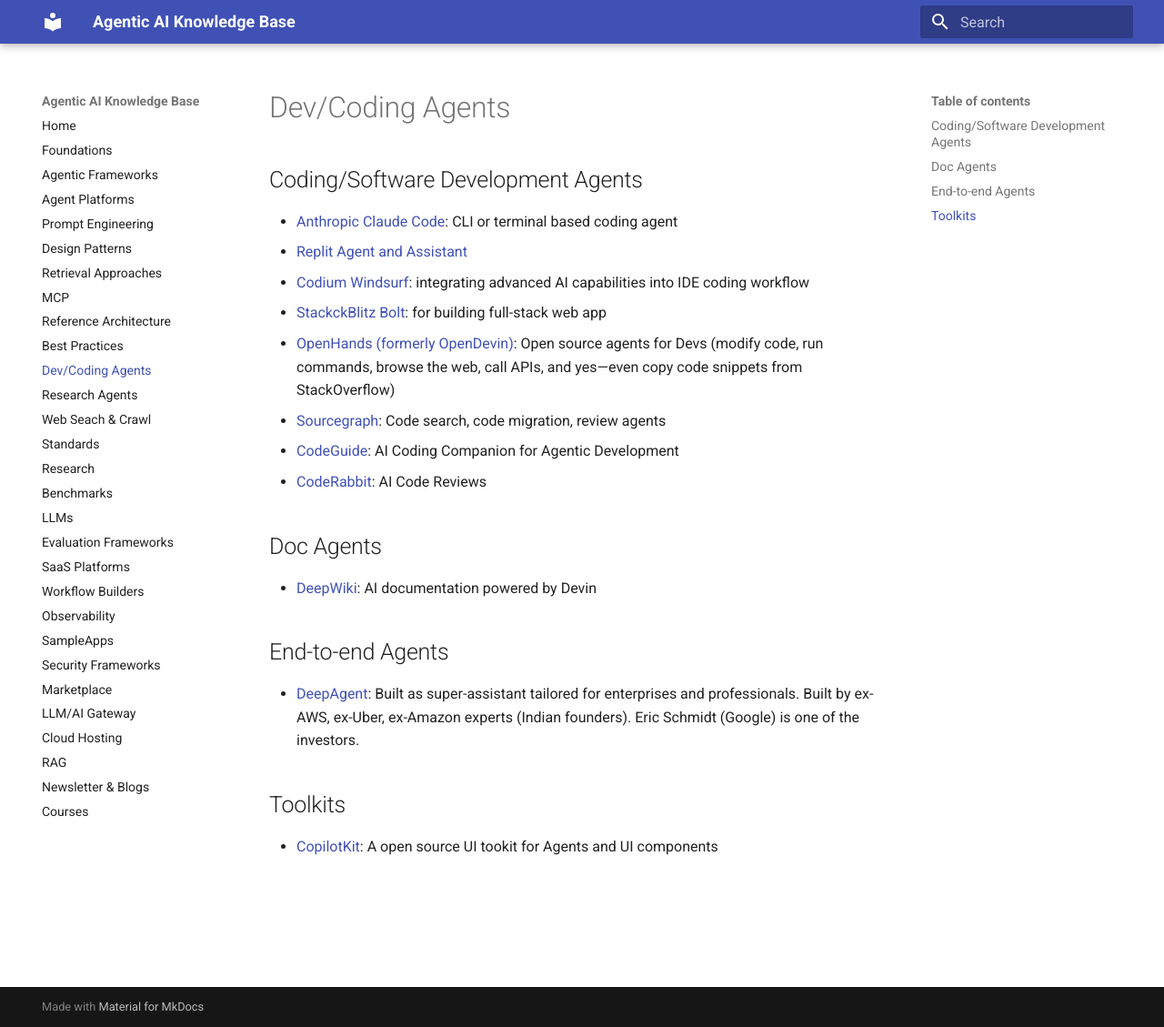
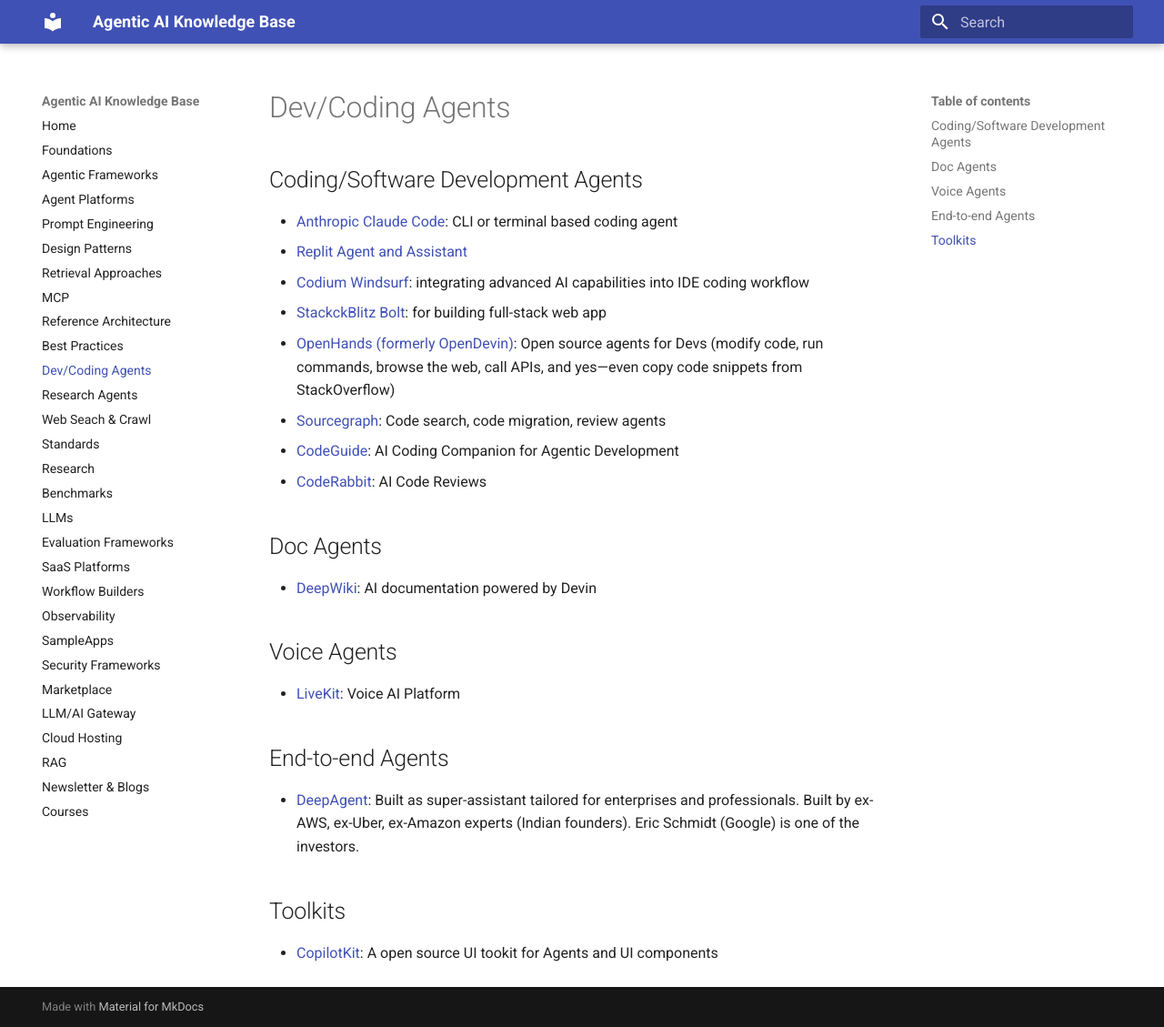
Before and after one commit to ankurkumarz/agentic-ai-knowledge-base, an MkDocs documentation site: the page built from docs/DevAgents/Readme.md, in a window 1280 px wide and 1129 px high. Shown: the whole window at 91% size. Built offline with MkDocs 1.6.1 and Material for MkDocs 9.7.7, drawn with Linux system fonts in a browser that asks for light colours.

Commit message:
Update Readme.md Livekit

```diff
--- a/docs/DevAgents/Readme.md
+++ b/docs/DevAgents/Readme.md
@@ -13,6 +13,11 @@
 
 - [DeepWiki](https://deepwiki.com/): AI documentation powered by Devin
 
+## Voice Agents
+
+- [LiveKit](https://livekit.io/): Voice AI Platform
+
+
 ## End-to-end Agents
 
 - [DeepAgent](https://deepagent.abacus.ai/): Built as super-assistant tailored for enterprises and professionals. Built by ex-AWS, ex-Uber, ex-Amazon experts (Indian founders). Eric Schmidt (Google) is one of the investors.
```
